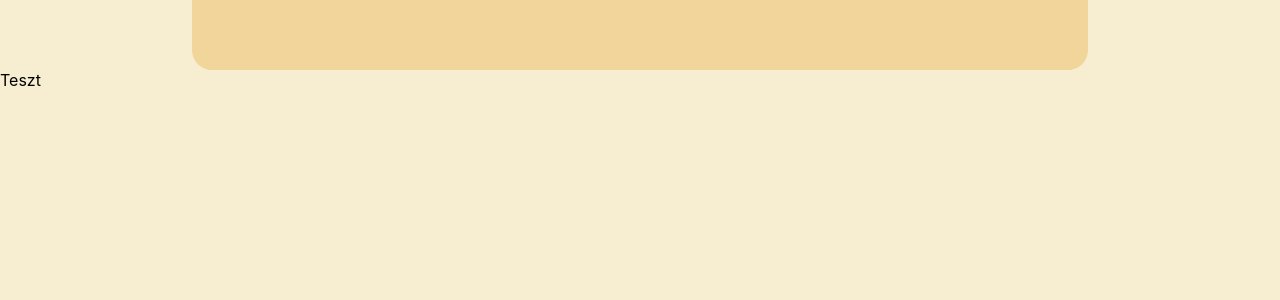
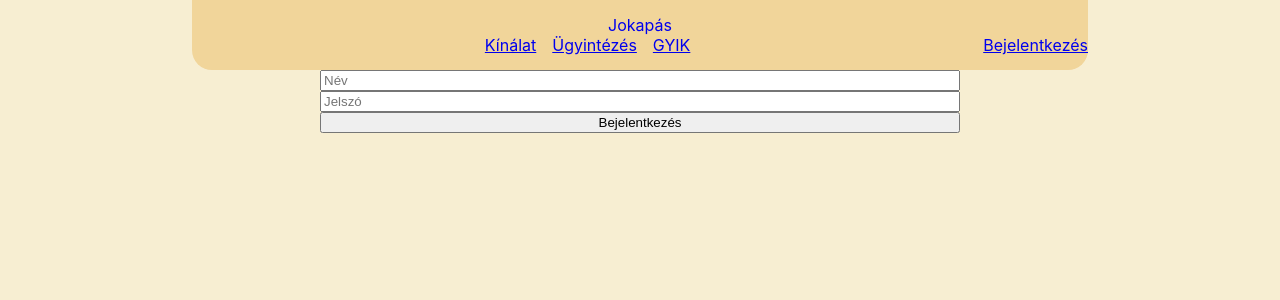
Before and after one commit to herbakmarcell/jokapas_afp1, a React (Create React App) app in the folder jokapas/: page /login in a window 1280 px wide. Shown: the top 300 px of the page. Built offline with nearby package versions, Linux system fonts and the light colour scheme.

Commit message:
Routeok & Login page hozzáadása

```diff
--- a/jokapas/src/App.js
+++ b/jokapas/src/App.js
@@ -3,15 +3,30 @@ import './App.css';
 import {Route, Routes} from 'react-router'
 import { HomePage } from './pages/Home/HomePage';
 import { Navbar } from './components/Navbar/Navbar';
+import { publicRoutes } from './routes/routes';
 function App() {
   return (
-    <Routes>
-      <Route path='*' element={
-        <>
-          <Navbar/>
-          <HomePage/>
-        </>}/>
-    </Routes>
+    <>
+      <Navbar/>
+      <Routes>
+        <Route path='*' element={
+            <HomePage/>
+        }/>
+
+        {publicRoutes.map((route,index) => {
+          const Page = route.page
+          return(
+            <Route
+              key={index}
+              path={route.path}
+              element={
+                  <Page/>
+              }
+            />
+          )
+        })}
+      </Routes>
+    </>
   );
 }
 
--- /dev/null
+++ b/jokapas/src/components/Navbar/CustomLink.js
@@ -0,0 +1,11 @@
+import { Link } from "react-router-dom";
+
+export function CustomLink({to, children, props}) {
+    return(
+        <li>
+            <Link to={to} {...props}>
+                {children}
+            </Link>
+        </li>
+    )
+}
--- a/jokapas/src/components/Navbar/Navbar.js
+++ b/jokapas/src/components/Navbar/Navbar.js
@@ -1,10 +1,29 @@
+import { Link } from 'react-router-dom'
 import './navbar.css'
+import { CustomLink } from './CustomLink'
+import { LoginPage } from '../../pages/Login/LoginPage'
 
 export function Navbar() {
     return(
         <div className="container">
             <nav className='navbar'>
-
+                <Link className='nav-title' to="/">Jokapás</Link>
+                <div class="link-container">
+                    <ul class="nav-links">
+                        <CustomLink>
+                            Kínálat
+                        </CustomLink>
+                        <CustomLink>
+                            Ügyintézés
+                        </CustomLink>
+                        <CustomLink>
+                            GYIK
+                        </CustomLink>
+                    </ul>
+                    <Link to="/login">
+                        Bejelentkezés
+                    </Link>
+                </div>
             </nav>
         </div>
 
--- a/jokapas/src/components/Navbar/navbar.css
+++ b/jokapas/src/components/Navbar/navbar.css
@@ -11,4 +11,29 @@
     height: 100%;
     border-bottom-left-radius: 20px;
     border-bottom-right-radius: 20px;
+    display: flex;
+    flex-direction: column;
+    justify-content: center;
+    align-items: center;
 }
+
+.nav-links {
+    width: 100%;
+    display: flex;
+    list-style: none;
+    align-items: center;
+    justify-content: center;
+    margin: 0;
+    padding: 0;
+    gap: 1rem;
+}
+
+.nav-title{
+    text-decoration: none;
+}
+
+.link-container{
+    width: 100%;
+    display: flex;
+
+}
--- /dev/null
+++ b/jokapas/src/pages/Login/LoginPage.js
@@ -0,0 +1,12 @@
+import './loginPage.css'
+export function LoginPage() {
+    return(
+        <div className="login-container">
+            <form className="login-form">
+                <input placeholder="Név"/>
+                <input type="password" placeholder="Jelszó"/>
+                <button>Bejelentkezés</button>
+            </form>
+        </div>
+    )
+}
--- /dev/null
+++ b/jokapas/src/pages/Login/loginPage.css
@@ -0,0 +1,11 @@
+.login-form{
+    display: flex;
+    flex-direction: column;
+    width: 50%;
+}
+
+.login-container{
+    display: flex;
+    align-items: center;
+    justify-content: center;
+}
--- /dev/null
+++ b/jokapas/src/routes/routes.js
@@ -0,0 +1,7 @@
+import { HomePage } from "../pages/Home/HomePage";
+import { LoginPage } from "../pages/Login/LoginPage";
+
+export const publicRoutes = [
+    {path: "login", page: LoginPage},
+    {path: "/", page: HomePage}
+]
```
